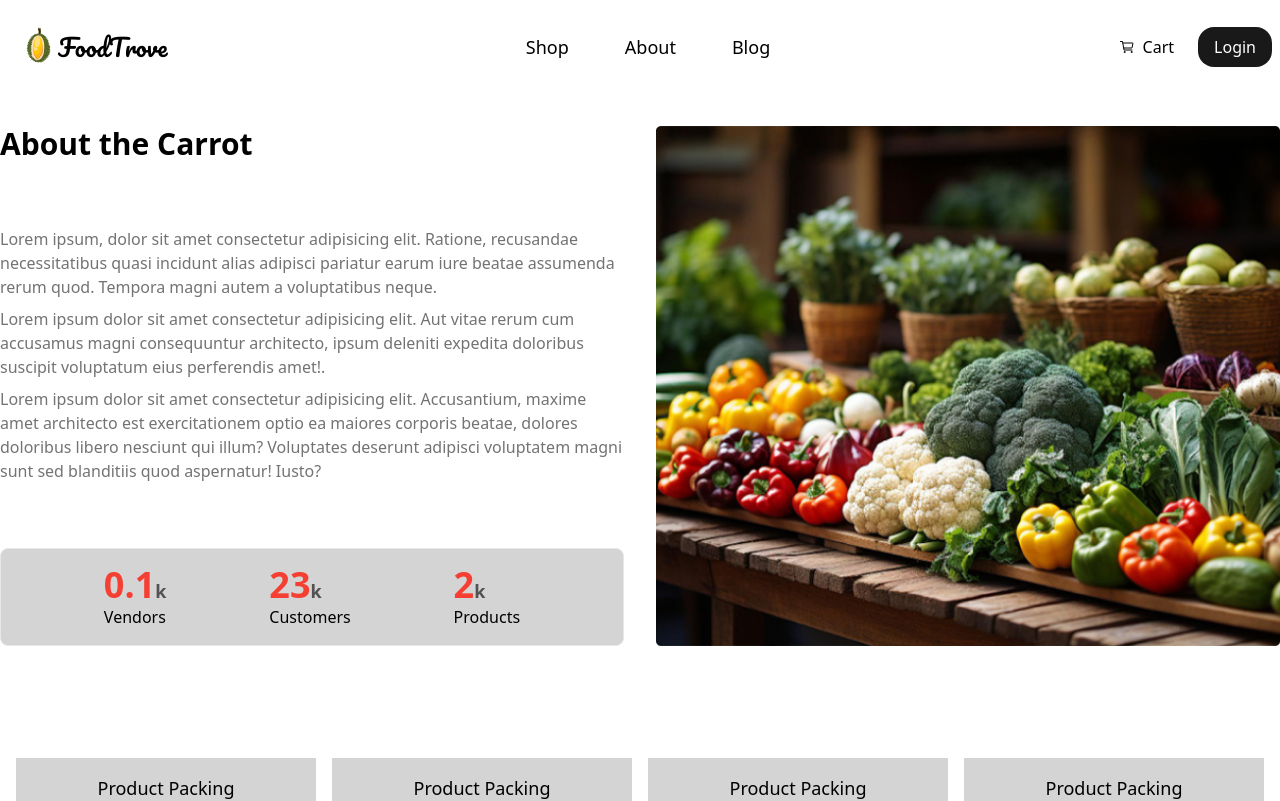
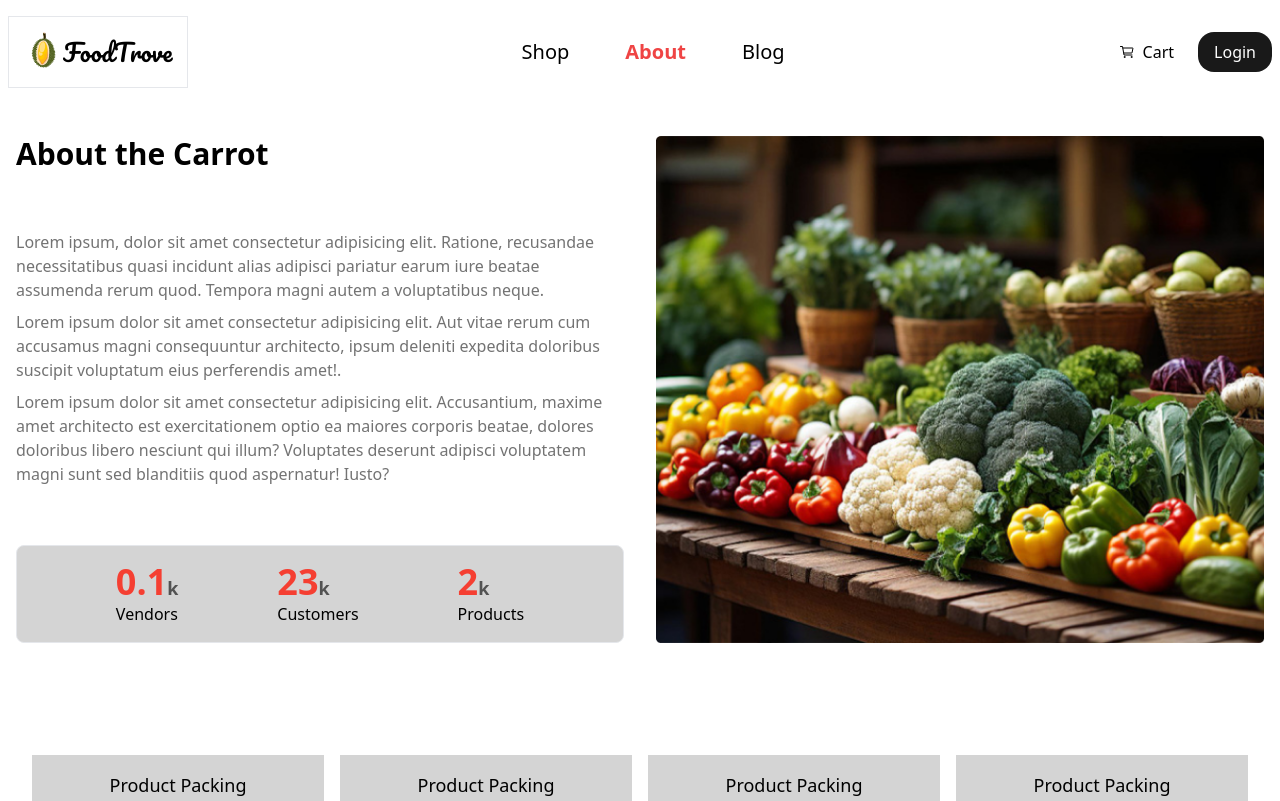
Before and after one commit to AliRazaDev27/foodtrove, a React (Vite) app: page /about in a window 1280 px wide. Shown: the top 801 px of the page. Built offline with nearby package versions, Linux system fonts and the light colour scheme.

Commit message:
increased border width of waterfall border

```diff
--- a/src/components/ui/header.tsx
+++ b/src/components/ui/header.tsx
@@ -25,19 +25,19 @@ export function Header() {
   return (
     <>
     <header className="container mx-auto hidden md:flex  justify-between items-center my-4 px-2">
-      <WaterFallBorder >
+      <WaterFallBorder  borderColor="bg-gradient-to-b from-red-400 to-red-700" >
       <div className="flex pacifico-regular items-center font-bold text-lg md:text-2xl bg-white px-2 py-2 ">
         <img src="/logo.png" alt="logo" />
         <Link to="/">FoodTrove</Link>
       </div>
       </WaterFallBorder>
       <nav>
-        <ul className="flex gap-2 sm:gap-4 md:gap-8 font-normal text-lg">
+        <ul className="flex gap-2 sm:gap-4 md:gap-8 font-normal text-xl">
           <li>
           <div className="overflow-hidden">
             <DirectionalSlider>
               <div className="px-3 py-2 hover:text-white">
-            <Link to="/shop" className={location.pathname === "/shop" ? "text-red-500 font-semibold " : ""}>Shop</Link>
+            <Link to="/shop" className={location.pathname === "/shop" ? "text-red-500 font-bold " : ""}>Shop</Link>
             </div>
             </DirectionalSlider>
             </div>
@@ -46,7 +46,7 @@ export function Header() {
           <div className="overflow-hidden">
             <DirectionalSlider>
               <div className="px-3 py-2 hover:text-white">
-            <Link to="/about" className={location.pathname === "/pages" ? "text-red-500 font-semibold" : ""}>About</Link>
+            <Link to="/about" className={location.pathname === "/about" ? "text-red-500 font-bold" : ""}>About</Link>
             </div>
             </DirectionalSlider>
             </div>
@@ -55,7 +55,7 @@ export function Header() {
           <div className="overflow-hidden">
             <DirectionalSlider>
               <div className="px-3 py-2 hover:text-white">
-            <Link to="/blog" className={location.pathname === "/blog" ? "text-red-500 font-semibold" : ""}>Blog</Link>
+            <Link to="/blog" className={location.pathname === "/blog" ? "text-red-500 font-bold" : ""}>Blog</Link>
             </div>
             </DirectionalSlider>
             </div>
@@ -108,7 +108,7 @@ export function Header() {
             <Link to="/shop" className={location.pathname === "/shop" ? "text-red-500 font-semibold transition-all duration-1000 hover:underline underline-offset-8 decoration-[2px] " : "transition-all duration-1000 hover:underline underline-offset-8 decoration-[2px] decoration-lightred"}>Shop</Link>
           </li>
           <li>
-            <Link to="/about" className={location.pathname === "/pages" ? "text-red-500 font-semibold transition-all duration-1000 hover:underline underline-offset-8 decoration-[2px] " : "transition-all duration-1000 hover:underline underline-offset-8 decoration-[2px] decoration-lightred"}>About</Link>
+            <Link to="/about" className={location.pathname === "/about" ? "text-red-500 font-semibold transition-all duration-1000 hover:underline underline-offset-8 decoration-[2px] " : "transition-all duration-1000 hover:underline underline-offset-8 decoration-[2px] decoration-lightred"}>About</Link>
           </li>
           <li>
             <Link to="/blog" className={location.pathname === "/blog" ? "text-red-500 font-semibold transition-all duration-1000 hover:underline underline-offset-8 decoration-[2px] " : "transition-all duration-1000 hover:underline underline-offset-8 decoration-[2px] decoration-lightred"}>Blog</Link>
--- a/src/components/waterfall_border.tsx
+++ b/src/components/waterfall_border.tsx
@@ -3,7 +3,7 @@ import { useGSAP } from "@gsap/react";
 import { Observer } from "gsap/Observer";
 import { useRef } from "react";
 
-export  function WaterFallBorder({px="2px",py="2px",borderColor="bg-lightgreen",bottomColor="bg-white",borderRadius="0%",durationTop=1,durationSide=1,durationBottom=1,delayTop=0,delaySide=0,delayBottom=0,children}:{px?:string,py?:string,borderColor?:string,bottomColor?:string,borderRadius?:string,durationTop?:number,durationSide?:number,durationBottom?:number,delayTop?:number,delaySide?:number,delayBottom?:number,children:React.ReactNode}) {
+export  function WaterFallBorder({px="6px",py="6px",borderColor="bg-lightgreen",bottomColor="bg-white",borderRadius="0%",durationTop=1,durationSide=1,durationBottom=1,delayTop=0,delaySide=0,delayBottom=0,children}:{px?:string,py?:string,borderColor?:string,bottomColor?:string,borderRadius?:string,durationTop?:number,durationSide?:number,durationBottom?:number,delayTop?:number,delaySide?:number,delayBottom?:number,children:React.ReactNode}) {
     const observerRef = useRef<HTMLDivElement>(null);
     const borderRef = useRef<HTMLDivElement>(null);
     const bottomRef = useRef<HTMLDivElement>(null);
@@ -90,7 +90,7 @@ export  function WaterFallBorder({px="2px",py="2px",borderColor="bg-lightgreen",
     });
     return (
 
-        <div ref={observerRef} className={`relative overflow-hidden`} style={{paddingInline:px,paddingBlock:py,borderRadius:borderRadius}}>
+        <div ref={observerRef} className={`relative border overflow-hidden`} style={{paddingInline:px,paddingBlock:py,borderRadius:borderRadius}}>
           <div ref={borderRef} className={` -z-10 ${borderColor}`} />
           {children}
           <div ref={bottomRef} className={` ${bottomColor}`} />
--- a/src/pages/about.tsx
+++ b/src/pages/about.tsx
@@ -1,6 +1,6 @@
 const about = () => {
   return (
-    <div className='grid grid-cols-1 sm:grid-cols-2 gap-8 my-12'>
+    <div className='grid grid-cols-1 sm:grid-cols-2 gap-8 px-4 my-12'>
         <div className='flex flex-col justify-between'>
             <h1 className='text-3xl font-semibold'>About the Carrot</h1>
             <div className='flex flex-col gap-2'>
--- a/src/pages/cart.tsx
+++ b/src/pages/cart.tsx
@@ -94,7 +94,7 @@ export default function Cart() {
           </div>
         </>
       ) : (
-        <div className="text-center flex flex-col gap-4 items-center justify-center min-h-[80vh] py-4 border border-black">
+        <div className="text-center flex flex-col gap-4 items-center justify-center min-h-[80vh] py-4 px-4">
           <p className="font-semibold text-3xl">Your cart is empty</p>
           <Link
             to="/shop"
--- a/src/pages/test.tsx
+++ b/src/pages/test.tsx
@@ -1,3 +1,4 @@
+
 export default function Test() {
     return(
 <div className=" flex h-[100vh] gap-4 justify-center items-center overflow-hidden ">
```
